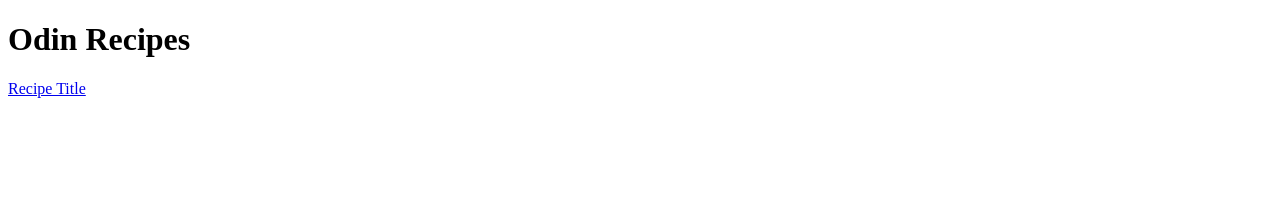
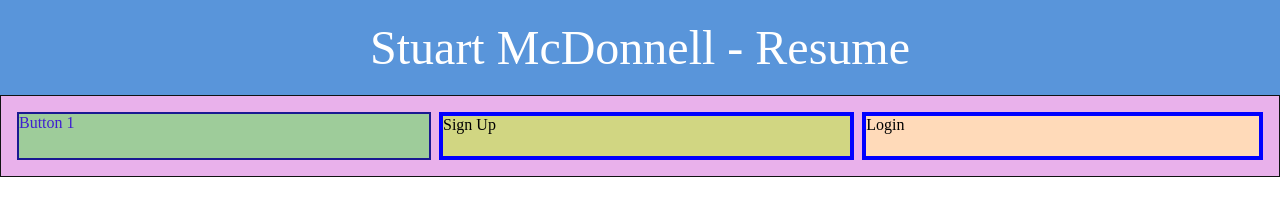
Before and after one commit to Praxidike6/odin-recipes, a plain HTML site: page index.html in a window 1280 px wide. Drawn offline with Linux system fonts and the light colour scheme.

Commit message:
latest version

```diff
--- a/index.html
+++ b/index.html
@@ -4,10 +4,20 @@
     <meta charset="UTF-8">
     <meta http-equiv="X-UA-Compatible" content="IE=edge">
     <meta name="viewport" content="width=<>, initial-scale=1.0">
-    <title>Document</title>
+    <link rel="stylesheet" type="text/css" href="css/style.css" />
+    <title>Resume</title>
 </head>
 <body>
-    <h1>Odin Recipes</h1>
-    <a href="recipes/recipes.html">Recipe Title</a>
+    <div class="menu-container">Stuart McDonnell - Resume
+    </div>
+   <!-- <a href="recipes/recipes.html">Recipe Title</a>-->
+    <body>
+        <nav class='container'>
+
+            <div class='one'>Button 1</div>
+            <div class='two'>Sign Up</div>
+            <div class='three'>Login</div>
+
+    </nav>
 </body>
 </html>
```
